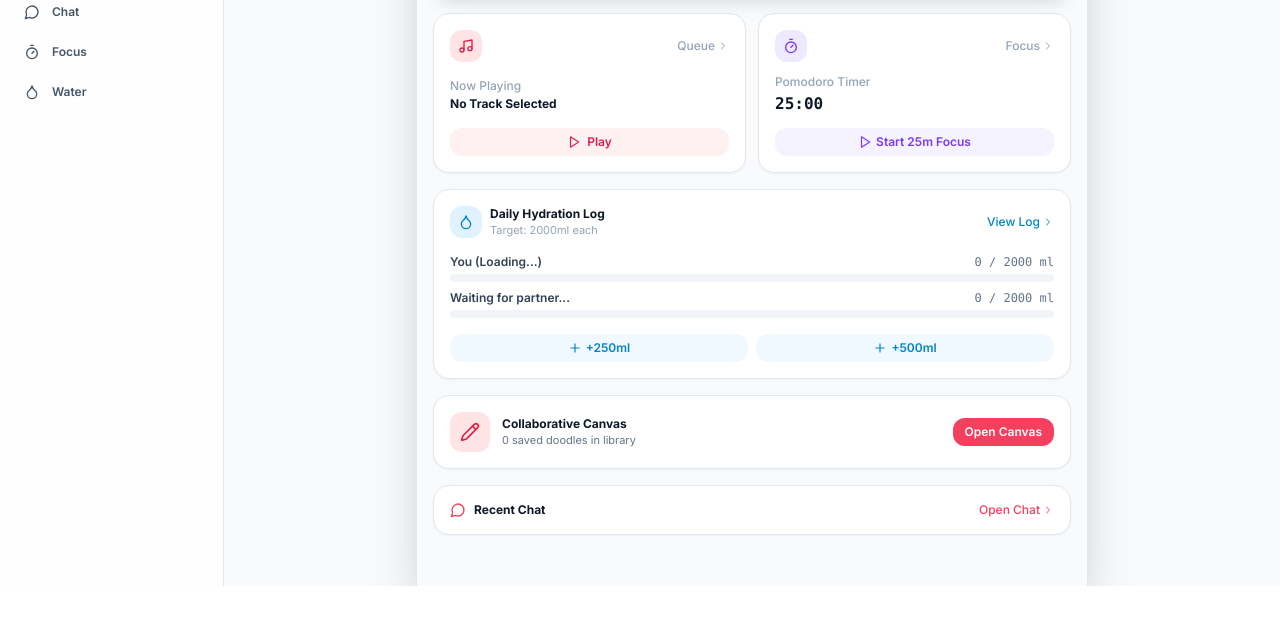
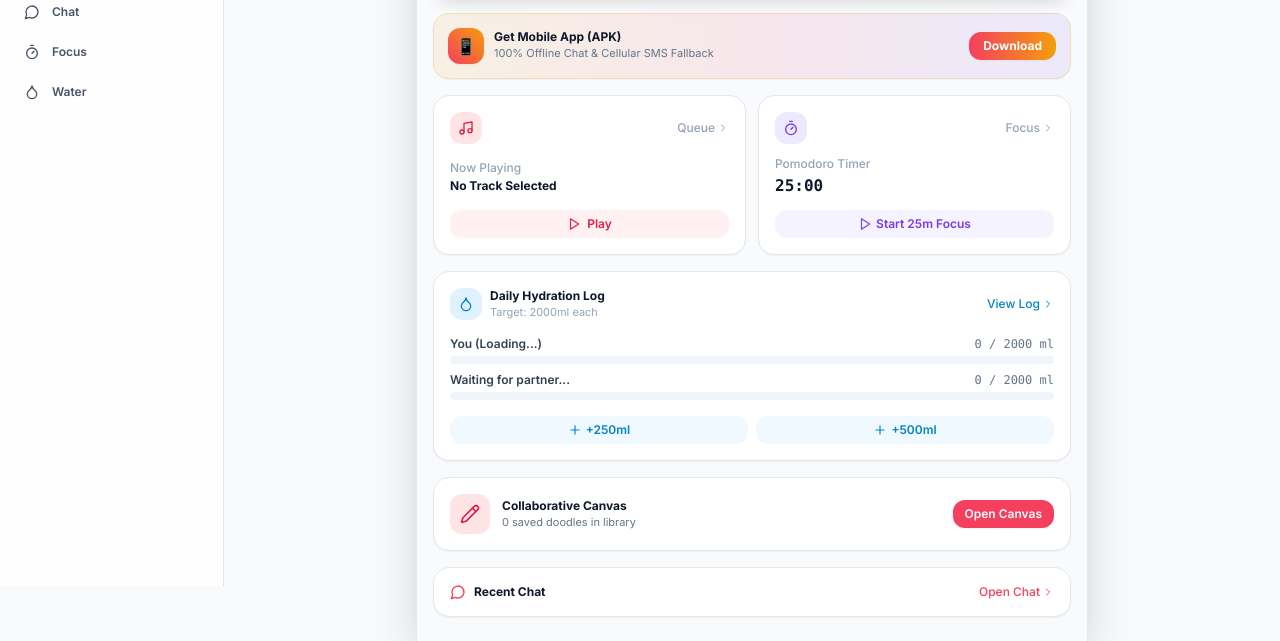
Before and after one commit to Sumitwod09/dumbo, a React app: page / in a window 1280 px wide. Shown: the part 214-855 px from the top of the page. Before the commit the page ends 800 px from the top, so only its background shows below. Built offline with nearby package versions, Linux system fonts and the light colour scheme; some packages are replaced by stand-ins of ours; no server answers.

Commit message:
fix: resolve CI workflow release action permissions and refine Android APK download UI

```diff
--- a/src/app/page.tsx
+++ b/src/app/page.tsx
@@ -105,6 +105,31 @@ export default function HomeDashboard() {
             <span>Call Now</span>
           </button>
         </div>
+      </div>
+
+      {/* Mobile Android APK Download Banner */}
+      <div className="bg-gradient-to-r from-amber-500/10 via-rose-500/10 to-violet-500/10 border border-amber-500/20 dark:border-amber-500/30 rounded-2xl p-3.5 flex items-center justify-between shadow-sm">
+        <div className="flex items-center gap-2.5">
+          <div className="w-9 h-9 rounded-xl bg-gradient-to-tr from-rose-500 to-amber-500 text-white flex items-center justify-center font-bold text-base shadow-sm">
+            📱
+          </div>
+          <div>
+            <h3 className="text-xs font-bold text-slate-900 dark:text-slate-100">
+              Get Mobile App (APK)
+            </h3>
+            <p className="text-[11px] text-slate-500 dark:text-slate-400">
+              100% Offline Chat & Cellular SMS Fallback
+            </p>
+          </div>
+        </div>
+        <a
+          href="https://github.com/Sumitwod09/dumbo/releases/download/v1.0.0/dumbo-app-debug.apk"
+          target="_blank"
+          rel="noopener noreferrer"
+          className="px-3.5 py-1.5 rounded-xl bg-gradient-to-r from-rose-500 to-amber-500 hover:from-rose-600 hover:to-amber-600 text-white font-bold text-xs shadow-sm transition-all flex items-center gap-1 hover:scale-105 active:scale-95"
+        >
+          <span>Download</span>
+        </a>
       </div>
 
       {/* 2. Grid Shortcuts */}
```
